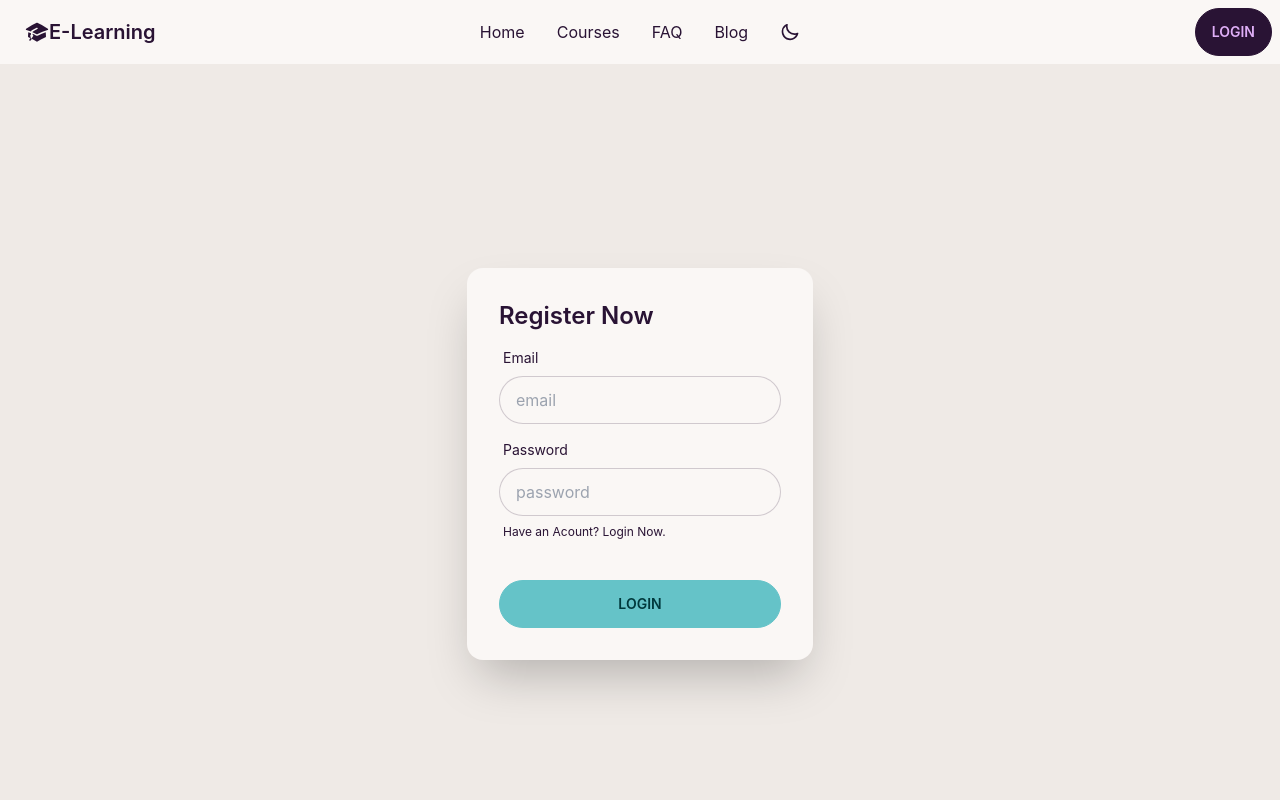
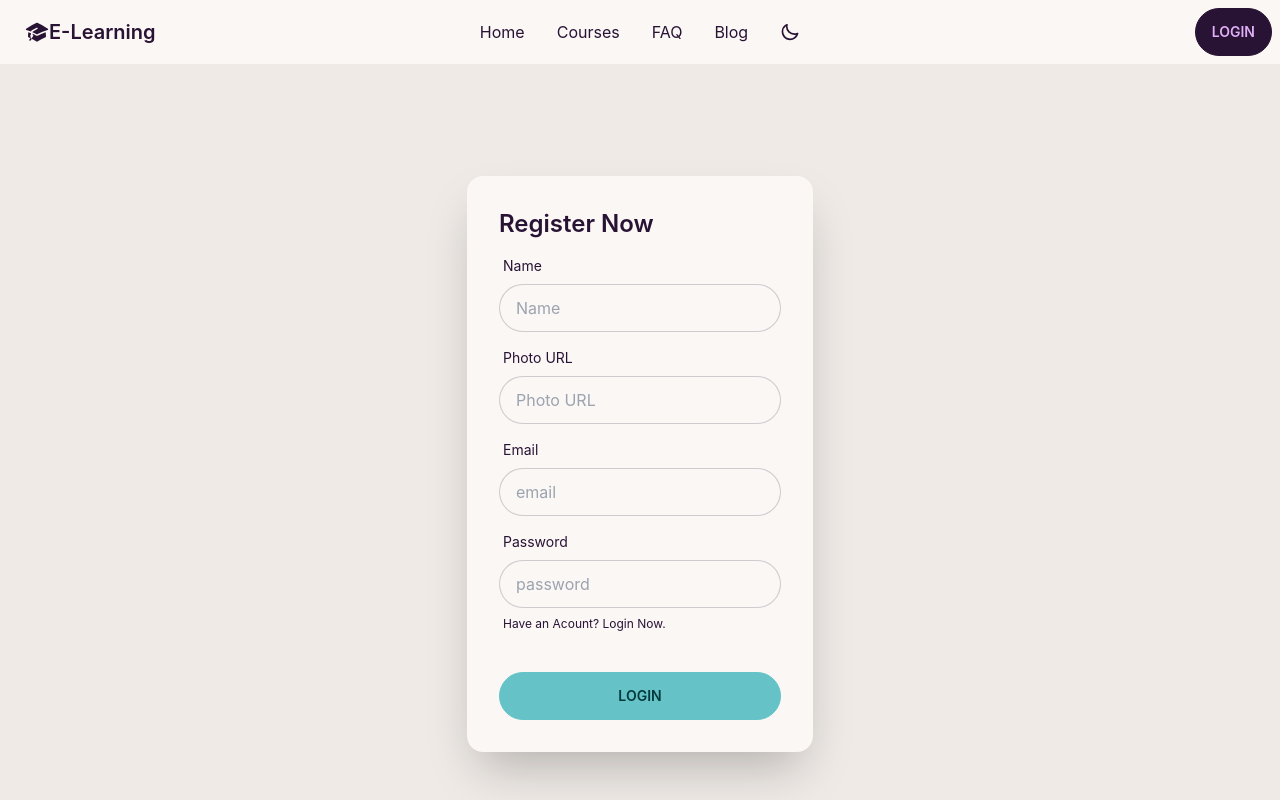
Before and after one commit to mdmasudranainfo/e-learning, a React (Create React App) app: page /register in a window 1280 px wide. Shown: the top 800 px of the page. Built offline with nearby package versions, Linux system fonts and the light colour scheme; no server answers.

Commit message:
auth and torast

```diff
--- a/package.json
+++ b/package.json
@@ -10,6 +10,7 @@
     "firebase": "^9.12.1",
     "react": "^18.2.0",
     "react-dom": "^18.2.0",
+    "react-hot-toast": "^2.4.0",
     "react-router-dom": "^6.4.2",
     "react-scripts": "5.0.1",
     "web-vitals": "^2.1.4"
--- a/src/App.js
+++ b/src/App.js
@@ -1,3 +1,4 @@
+import { Toaster } from "react-hot-toast";
 import { createBrowserRouter, RouterProvider } from "react-router-dom";
 import "./App.css";
 import Blog from "./Components/Blog/Blog";
--- a/src/Components/CheckOut/CheckOut.jsx
+++ b/src/Components/CheckOut/CheckOut.jsx
@@ -3,7 +3,7 @@ import { useLoaderData } from "react-router-dom";
 
 const CheckOut = () => {
   const data = useLoaderData();
-  console.log(data);
+  // console.log(data);
   const { title, advance_price } = data;
   return (
     <div className="my-10 mb-64 text-center">
--- a/src/Components/Login/Login.jsx
+++ b/src/Components/Login/Login.jsx
@@ -1,26 +1,58 @@
 import React from "react";
 import { useContext } from "react";
-import { Link } from "react-router-dom";
+import toast, { Toaster } from "react-hot-toast";
+import { Link, useNavigate } from "react-router-dom";
 import { AuthContext } from "../../Context/UserContex";
 
 const Login = () => {
-  const userInfo = useContext(AuthContext);
+  const { loginUser } = useContext(AuthContext);
+  //
+  const navigate = useNavigate();
   // console.log(userInfo);
+  const formSubmit = (event) => {
+    event.preventDefault();
+    const form = event.target;
+
+    const email = form.email.value;
+    const password = form.password.value;
+
+    //
+    // login
+    loginUser(email, password)
+      .then((result) => {
+        // Signed in
+        const user = result.user;
+        toast.success("Successfully toasted!");
+        // console.log(user);
+        navigate("/courses/");
+        // updateProfile
+      })
+      .catch((error) => {
+        // const errorCode = error.code;
+        const errorMessage = error.message;
+        toast.error(errorMessage);
+
+        // ..
+      });
+    console.log(email, password);
+  };
   return (
     <div>
       <div className="hero min-h-screen bg-base-200">
         <div className="hero-content flex-col lg:flex-row-reverse">
           <div className="card flex-shrink-0 w-full max-w-sm shadow-2xl bg-base-100">
-            <div className="card-body">
+            <form onSubmit={formSubmit} className="card-body">
               <h2 className="text-2xl font-semibold">Login Now</h2>
               <div className="form-control">
                 <label className="label">
                   <span className="label-text">Email</span>
                 </label>
                 <input
-                  type="text"
+                  type="email"
+                  name="email"
                   placeholder="email"
                   className="input input-bordered"
+                  required
                 />
               </div>
               <div className="form-control">
@@ -28,9 +60,11 @@ const Login = () => {
                   <span className="label-text">Password</span>
                 </label>
                 <input
-                  type="text"
+                  type="password"
+                  name="password"
                   placeholder="password"
                   className="input input-bordered"
+                  required
                 />
                 <label className="label">
                   <Link
@@ -44,10 +78,11 @@ const Login = () => {
               <div className="form-control mt-6">
                 <button className="btn btn-primary">Login</button>
               </div>
-            </div>
+            </form>
           </div>
         </div>
       </div>
+      <Toaster />
     </div>
   );
 };
--- a/src/Components/NavBar/NavBar.jsx
+++ b/src/Components/NavBar/NavBar.jsx
@@ -1,7 +1,23 @@
-import React from "react";
-import { Link } from "react-router-dom";
+import React, { useContext } from "react";
+import toast from "react-hot-toast";
+import { Link, useNavigate } from "react-router-dom";
+import { AuthContext } from "../../Context/UserContex";
 
 const NavBar = () => {
+  const { user, logOut } = useContext(AuthContext);
+  // console.log(user);
+  //
+
+  //
+  const singOut = () => {
+    logOut()
+      .then(() => {
+        //
+      })
+      .catch((error) => {
+        // An error happened.
+      });
+  };
   return (
     <div>
       <div className="navbar bg-base-100">
@@ -93,9 +109,38 @@ const NavBar = () => {
           </ul>
         </div>
         <div className="navbar-end">
-          <Link to="/login" className="btn">
-            LogIn
-          </Link>
+          {user ? (
+            <div className="dropdown dropdown-left">
+              <label tabIndex={0} className="btn m-1">
+                <img
+                  src={user?.photoURL}
+                  className="object-cover w-full h-full rounded-t"
+                  alt="Plan"
+                />
+              </label>
+              <ul
+                tabIndex={0}
+                className="dropdown-content menu p-2 shadow bg-base-100 rounded-box w-52"
+              >
+                <li>
+                  <Link>{user?.displayName}</Link>
+                </li>
+                <li>
+                  <Link onClick={singOut}>LogOut</Link>
+                </li>
+              </ul>
+            </div>
+          ) : (
+            // <img
+            //   className="rounded-full"
+            //   width={50}
+            //   height={50}
+            //   src={user.photoURL}
+            // />
+            <Link to="/login" className="btn">
+              LogIn
+            </Link>
+          )}
         </div>
       </div>
     </div>
--- a/src/Components/Register/Register.jsx
+++ b/src/Components/Register/Register.jsx
@@ -1,22 +1,94 @@
 import React from "react";
+import { useEffect } from "react";
+import { useContext } from "react";
+import toast, { Toaster } from "react-hot-toast";
 import { Link } from "react-router-dom";
+import { AuthContext } from "../../Context/UserContex";
 
 const Register = () => {
+  //
+  const { Register, updateName } = useContext(AuthContext);
+  //
+  const formSubmit = (event) => {
+    event.preventDefault();
+    const form = event.target;
+    const name = form.name.value;
+    const PhotoURL = form.PhotoURL.value;
+    const email = form.email.value;
+    const password = form.password.value;
+    const profile = {
+      displayName: name,
+      photoURL: PhotoURL,
+    };
+    //
+    // login
+    Register(email, password)
+      .then((result) => {
+        // Signed in
+        const user = result.user;
+
+        //
+        updateName(profile)
+          .then(() => {
+            toast.success("Successfully Register");
+            form.reset();
+          })
+          .catch((error) => {
+            const errorMessage = error.message;
+            toast.error(errorMessage);
+          });
+        //
+      })
+      .catch((error) => {
+        // const errorCode = error.code;
+        const errorMessage = error.message;
+        toast.error(errorMessage);
+
+        // console.log(errorMessage);
+
+        // ..
+      });
+    console.log(name, email, PhotoURL, password);
+  };
   return (
     <div>
       <div className="hero min-h-screen bg-base-200">
         <div className="hero-content flex-col lg:flex-row-reverse">
           <div className="card flex-shrink-0 w-full max-w-sm shadow-2xl bg-base-100">
-            <div className="card-body">
+            <form onSubmit={formSubmit} className="card-body">
               <h2 className="text-2xl font-semibold">Register Now</h2>
+              <div className="form-control">
+                <label className="label">
+                  <span className="label-text">Name</span>
+                </label>
+                <input
+                  type="text"
+                  placeholder="Name"
+                  name="name"
+                  className="input input-bordered"
+                />
+              </div>
+              <div className="form-control">
+                <label className="label">
+                  <span className="label-text">Photo URL</span>
+                </label>
+                <input
+                  type="text"
+                  placeholder="Photo URL"
+                  name="PhotoURL"
+                  className="input input-bordered"
+                />
+              </div>
               <div className="form-control">
                 <label className="label">
                   <span className="label-text">Email</span>
                 </label>
                 <input
-                  type="text"
+                  type="email"
                   placeholder="email"
+                  name="email"
                   className="input input-bordered"
+                  required
                 />
               </div>
               <div className="form-control">
@@ -24,8 +96,9 @@ const Register = () => {
                   <span className="label-text">Password</span>
                 </label>
                 <input
-                  type="text"
+                  type="password"
                   placeholder="password"
+                  name="password"
                   className="input input-bordered"
                 />
                 <label className="label">
@@ -37,10 +110,11 @@ const Register = () => {
               <div className="form-control mt-6">
                 <button className="btn btn-primary">Login</button>
               </div>
-            </div>
+            </form>
           </div>
         </div>
       </div>
+      <Toaster />
     </div>
   );
 };
--- a/src/Context/UserContex.jsx
+++ b/src/Context/UserContex.jsx
@@ -1,8 +1,16 @@
 import React from "react";
 import { useState } from "react";
 import { createContext } from "react";
-import { getAuth, createUserWithEmailAndPassword } from "firebase/auth";
+import {
+  getAuth,
+  createUserWithEmailAndPassword,
+  updateProfile,
+  signInWithEmailAndPassword,
+  onAuthStateChanged,
+  signOut,
+} from "firebase/auth";
 import app from "../Firebase/Firebase.init";
+import { useEffect } from "react";
 
 //
 //
@@ -13,18 +21,41 @@ export const AuthContext = createContext();
 const auth = getAuth(app);
 
 const UserContex = ({ children }) => {
+  //
   const [user, setUSer] = useState([]);
+  const [loader, setLoader] = useState();
 
   //
   //
-  const LogIn = (email, password) => {
+  const Register = (email, password) => {
     return createUserWithEmailAndPassword(auth, email, password);
   };
+
   //
+  const updateName = (prifile) => {
+    return updateProfile(auth.currentUser, prifile);
+  };
   //
+  // singIn
+  const loginUser = (email, password) => {
+    return signInWithEmailAndPassword(auth, email, password);
+  };
   //
+  // crrent user track
+  useEffect(() => {
+    onAuthStateChanged(auth, (currentUSer) => {
+      setUSer(currentUSer);
+    });
+    //
+    //
+  }, []);
 
-  const userInfo = "hello world";
+  // logOut
+  const logOut = () => {
+    return signOut(auth);
+  };
+
+  const userInfo = { user, logOut, Register, loginUser, updateName };
   return (
     <div>
       <AuthContext.Provider value={userInfo}>
```
Also changed, not shown: 1 other file (tests, documents, lock files or other folders).
